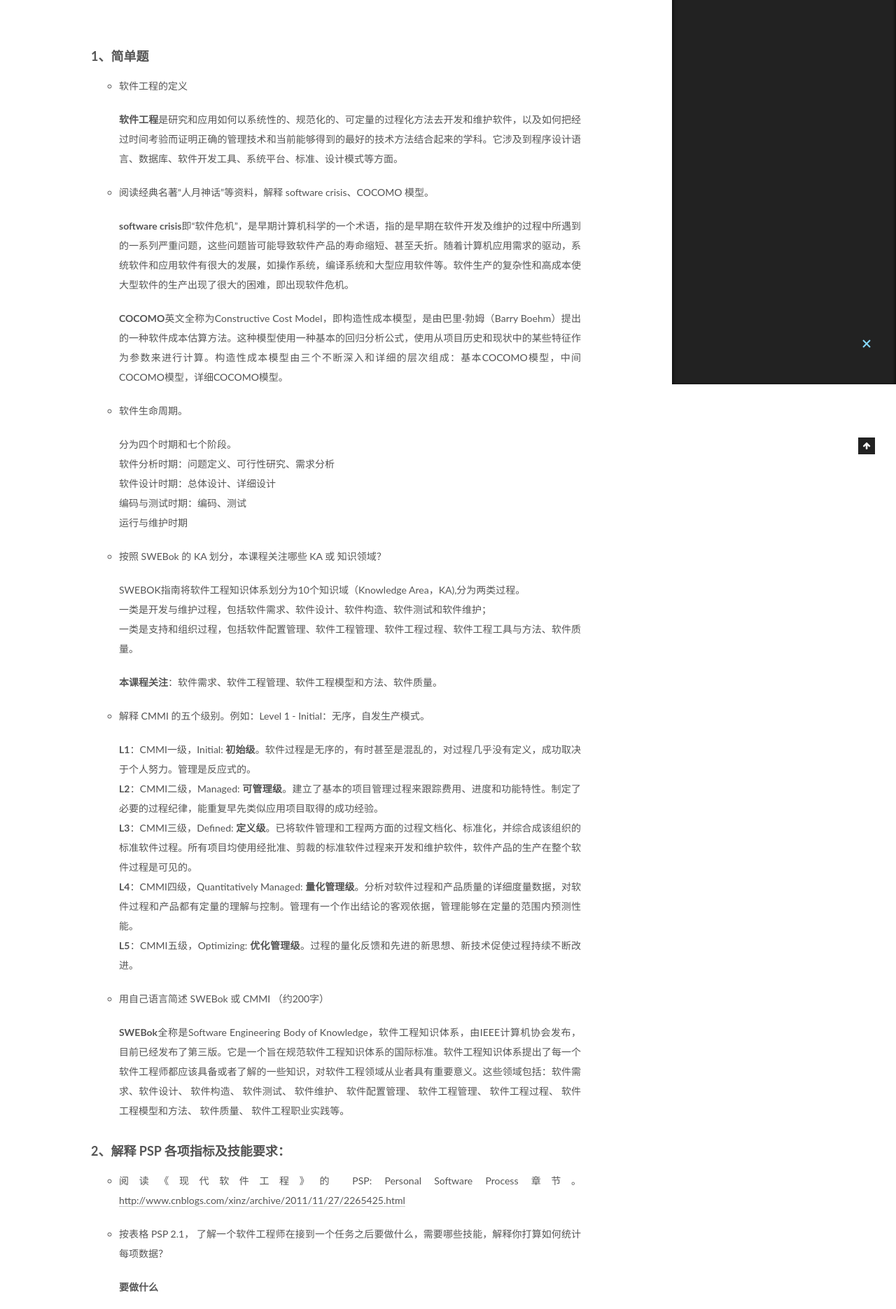
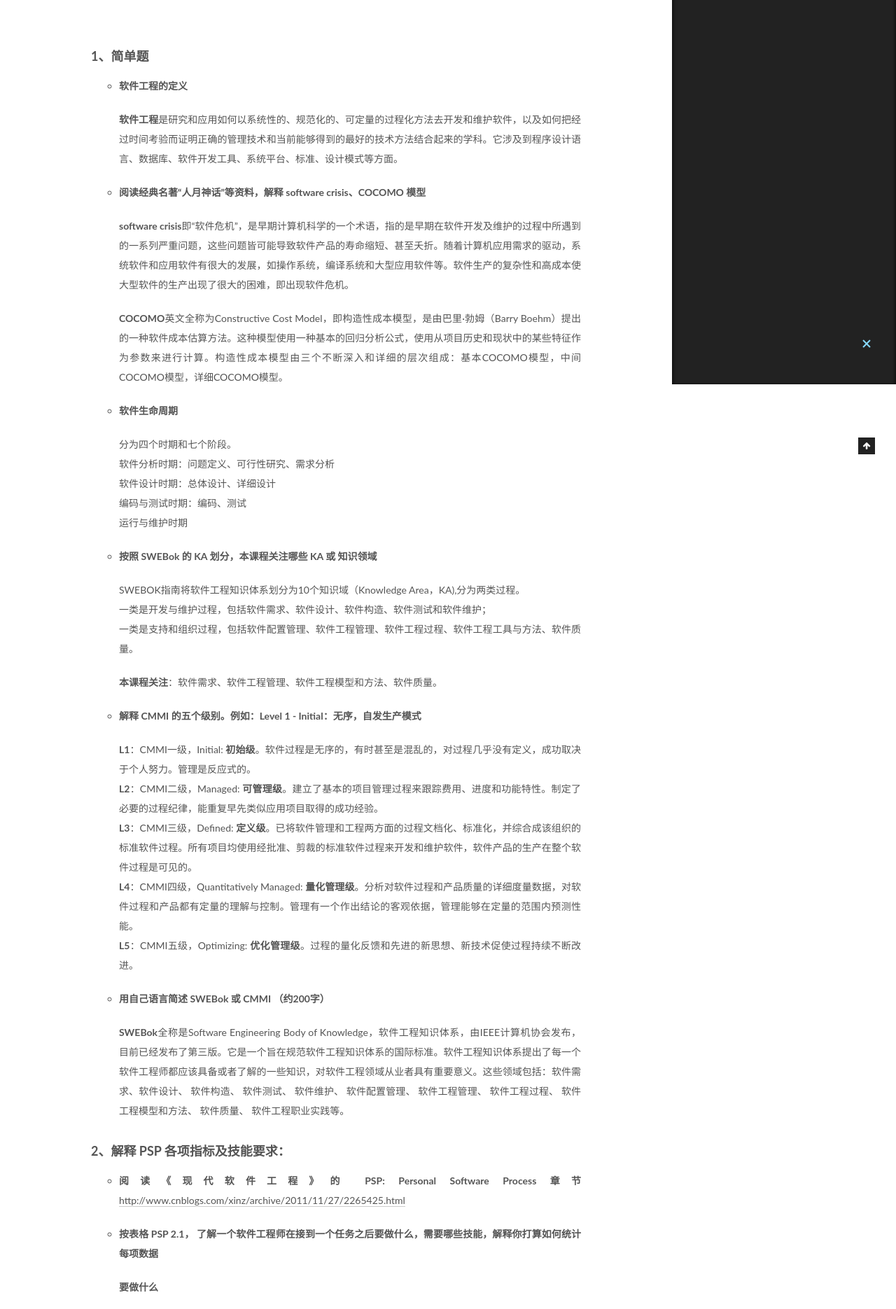
Before and after one commit to Taowy/Taowy.github.io, a plain HTML site: page 2018/03/12/hw1/index.html in a window 1280 px wide. Shown: the part 251-2121 px from the top of the page at 70% size. Drawn offline with Linux system fonts and the light colour scheme.

Commit message:
Site updated: 2018-03-13 23:51:15

```diff
--- a/2018/03/12/hw1/index.html
+++ b/2018/03/12/hw1/index.html
@@ -103,18 +103,18 @@
   <meta name="keywords" content="软件工程概念," />
 
 
-<meta name="description" content="1、简单题 软件工程的定义 软件工程是研究和应用如何以系统性的、规范化的、可定量的过程化方法去开发和维护软件，以及如何把经过时间考验而证明正确的管理技术和当前能够得到的最好的技术方法结合起来的学科。它涉及到程序设计语言、数据库、软件开发工具、系统平台、标准、设计模式等方面。  阅读经典名著“人月神话”等资料，解释 software crisis、COCOMO 模型。 software crisis">
+<meta name="description" content="1、简单题 软件工程的定义 软件工程是研究和应用如何以系统性的、规范化的、可定量的过程化方法去开发和维护软件，以及如何把经过时间考验而证明正确的管理技术和当前能够得到的最好的技术方法结合起来的学科。它涉及到程序设计语言、数据库、软件开发工具、系统平台、标准、设计模式等方面。  阅读经典名著“人月神话”等资料，解释 software crisis、COCOMO 模型 software crisis即">
 <meta name="keywords" content="软件工程概念">
 <meta property="og:type" content="article">
 <meta property="og:title" content="系统分析与设计作业_1">
 <meta property="og:url" content="https://taowy.github.io/2018/03/12/hw1/index.html">
 <meta property="og:site_name" content="Ditto.">
-<meta property="og:description" content="1、简单题 软件工程的定义 软件工程是研究和应用如何以系统性的、规范化的、可定量的过程化方法去开发和维护软件，以及如何把经过时间考验而证明正确的管理技术和当前能够得到的最好的技术方法结合起来的学科。它涉及到程序设计语言、数据库、软件开发工具、系统平台、标准、设计模式等方面。  阅读经典名著“人月神话”等资料，解释 software crisis、COCOMO 模型。 software crisis">
+<meta property="og:description" content="1、简单题 软件工程的定义 软件工程是研究和应用如何以系统性的、规范化的、可定量的过程化方法去开发和维护软件，以及如何把经过时间考验而证明正确的管理技术和当前能够得到的最好的技术方法结合起来的学科。它涉及到程序设计语言、数据库、软件开发工具、系统平台、标准、设计模式等方面。  阅读经典名著“人月神话”等资料，解释 software crisis、COCOMO 模型 software crisis即">
 <meta property="og:locale" content="zh-hans">
-<meta property="og:updated_time" content="2018-03-13T15:41:12.414Z">
+<meta property="og:updated_time" content="2018-03-13T15:49:41.038Z">
 <meta name="twitter:card" content="summary">
 <meta name="twitter:title" content="系统分析与设计作业_1">
-<meta name="twitter:description" content="1、简单题 软件工程的定义 软件工程是研究和应用如何以系统性的、规范化的、可定量的过程化方法去开发和维护软件，以及如何把经过时间考验而证明正确的管理技术和当前能够得到的最好的技术方法结合起来的学科。它涉及到程序设计语言、数据库、软件开发工具、系统平台、标准、设计模式等方面。  阅读经典名著“人月神话”等资料，解释 software crisis、COCOMO 模型。 software crisis">
+<meta name="twitter:description" content="1、简单题 软件工程的定义 软件工程是研究和应用如何以系统性的、规范化的、可定量的过程化方法去开发和维护软件，以及如何把经过时间考验而证明正确的管理技术和当前能够得到的最好的技术方法结合起来的学科。它涉及到程序设计语言、数据库、软件开发工具、系统平台、标准、设计模式等方面。  阅读经典名著“人月神话”等资料，解释 software crisis、COCOMO 模型 software crisis即">
 
 
 
@@ -356,31 +356,31 @@
 
 
         <h4 id="1、简单题"><a href="#1、简单题" class="headerlink" title="1、简单题"></a>1、简单题</h4><ul>
-<li><p>软件工程的定义</p>
+<li><p><strong>软件工程的定义</strong></p>
 <p><strong>软件工程</strong>是研究和应用如何以系统性的、规范化的、可定量的过程化方法去开发和维护软件，以及如何把经过时间考验而证明正确的管理技术和当前能够得到的最好的技术方法结合起来的学科。它涉及到程序设计语言、数据库、软件开发工具、系统平台、标准、设计模式等方面。</p>
 </li>
-<li><p>阅读经典名著“人月神话”等资料，解释 software crisis、COCOMO 模型。</p>
+<li><p><strong>阅读经典名著“人月神话”等资料，解释 software crisis、COCOMO 模型</strong></p>
 <p><strong>software crisis</strong>即“软件危机”，是早期计算机科学的一个术语，指的是早期在软件开发及维护的过程中所遇到的一系列严重问题，这些问题皆可能导致软件产品的寿命缩短、甚至夭折。随着计算机应用需求的驱动，系统软件和应用软件有很大的发展，如操作系统，编译系统和大型应用软件等。软件生产的复杂性和高成本使大型软件的生产出现了很大的困难，即出现软件危机。</p>
 <p><strong>COCOMO</strong>英文全称为Constructive Cost Model，即构造性成本模型，是由巴里·勃姆（Barry Boehm）提出的一种软件成本估算方法。这种模型使用一种基本的回归分析公式，使用从项目历史和现状中的某些特征作为参数来进行计算。构造性成本模型由三个不断深入和详细的层次组成：基本COCOMO模型，中间COCOMO模型，详细COCOMO模型。</p>
 </li>
-<li><p>软件生命周期。</p>
+<li><p><strong>软件生命周期</strong></p>
 <p> 分为四个时期和七个阶段。<br> 软件分析时期：问题定义、可行性研究、需求分析<br> 软件设计时期：总体设计、详细设计<br> 编码与测试时期：编码、测试<br> 运行与维护时期                                 </p>
 </li>
-<li><p>按照 SWEBok 的 KA 划分，本课程关注哪些 KA 或 知识领域？</p>
+<li><p><strong>按照 SWEBok 的 KA 划分，本课程关注哪些 KA 或 知识领域</strong></p>
 <p> SWEBOK指南将软件工程知识体系划分为10个知识域（Knowledge Area，KA),分为两类过程。<br> 一类是开发与维护过程，包括软件需求、软件设计、软件构造、软件测试和软件维护；<br> 一类是支持和组织过程，包括软件配置管理、软件工程管理、软件工程过程、软件工程工具与方法、软件质量。</p>
 <p><strong>本课程关注</strong>：软件需求、软件工程管理、软件工程模型和方法、软件质量。</p>
 </li>
-<li><p>解释 CMMI 的五个级别。例如：Level 1 - Initial：无序，自发生产模式。</p>
+<li><p><strong>解释 CMMI 的五个级别。例如：Level 1 - Initial：无序，自发生产模式</strong></p>
 <p><strong>L1</strong>：CMMI一级，Initial: <strong>初始级</strong>。软件过程是无序的，有时甚至是混乱的，对过程几乎没有定义，成功取决于个人努力。管理是反应式的。<br><strong>L2</strong>：CMMI二级，Managed: <strong>可管理级</strong>。建立了基本的项目管理过程来跟踪费用、进度和功能特性。制定了必要的过程纪律，能重复早先类似应用项目取得的成功经验。<br><strong>L3</strong>：CMMI三级，Defined: <strong>定义级</strong>。已将软件管理和工程两方面的过程文档化、标准化，并综合成该组织的标准软件过程。所有项目均使用经批准、剪裁的标准软件过程来开发和维护软件，软件产品的生产在整个软件过程是可见的。<br><strong>L4</strong>：CMMI四级，Quantitatively Managed: <strong>量化管理级</strong>。分析对软件过程和产品质量的详细度量数据，对软件过程和产品都有定量的理解与控制。管理有一个作出结论的客观依据，管理能够在定量的范围内预测性能。<br><strong>L5</strong>：CMMI五级，Optimizing: <strong>优化管理级</strong>。过程的量化反馈和先进的新思想、新技术促使过程持续不断改进。</p>
 </li>
-<li><p>用自己语言简述 SWEBok 或 CMMI （约200字）</p>
+<li><p><strong>用自己语言简述 SWEBok 或 CMMI （约200字）</strong></p>
 <p><strong>SWEBok</strong>全称是Software Engineering Body of Knowledge，软件工程知识体系，由IEEE计算机协会发布，目前已经发布了第三版。它是一个旨在规范软件工程知识体系的国际标准。软件工程知识体系提出了每一个软件工程师都应该具备或者了解的一些知识，对软件工程领域从业者具有重要意义。这些领域包括：软件需求、软件设计、 软件构造、 软件测试、 软件维护、 软件配置管理、 软件工程管理、 软件工程过程、 软件工程模型和方法、 软件质量、 软件工程职业实践等。</p>
 </li>
 </ul>
 <h4 id="2、解释-PSP-各项指标及技能要求："><a href="#2、解释-PSP-各项指标及技能要求：" class="headerlink" title="2、解释 PSP 各项指标及技能要求："></a>2、解释 PSP 各项指标及技能要求：</h4><ul>
-<li><p>阅读《现代软件工程》的 PSP: Personal Software Process 章节。 <a href="http://www.cnblogs.com/xinz/archive/2011/11/27/2265425.html" target="_blank" rel="noopener">http://www.cnblogs.com/xinz/archive/2011/11/27/2265425.html</a></p>
+<li><p><strong>阅读《现代软件工程》的 PSP: Personal Software Process 章节</strong> <a href="http://www.cnblogs.com/xinz/archive/2011/11/27/2265425.html" target="_blank" rel="noopener">http://www.cnblogs.com/xinz/archive/2011/11/27/2265425.html</a></p>
 </li>
-<li><p>按表格 PSP 2.1， 了解一个软件工程师在接到一个任务之后要做什么，需要哪些技能，解释你打算如何统计每项数据？</p>
+<li><p><strong>按表格 PSP 2.1， 了解一个软件工程师在接到一个任务之后要做什么，需要哪些技能，解释你打算如何统计每项数据</strong></p>
 <p><strong>要做什么 </strong></p>
 <p>1.计划: 估计这个任务需要多少时间<br>2.开发: 分析需求、 生成设计文档、 设计复审 (和同事审核设计文档)、 代码规范 (为目前的开发制定合适的规范)、 具体设计、 具体编码、 代码复审、测试（包括自我测试，修改代码，提交修改）<br>3.记录时间花费<br>4.测试报告<br>5.计算工作量<br>6.事后总结<br>7.过程改进计划</p>
 <p><strong>需要哪些技能</strong></p>
--- a/css/main.css
+++ b/css/main.css
@@ -1823,7 +1823,7 @@ pre .javascript .function {
   width: 4px;
   height: 4px;
   border-radius: 50%;
-  background: #79c839;
+  background: #ffc42a;
 }
 .links-of-blogroll {
   font-size: 13px;
```
Also changed, not shown: index.html (+8 -8 lines).
